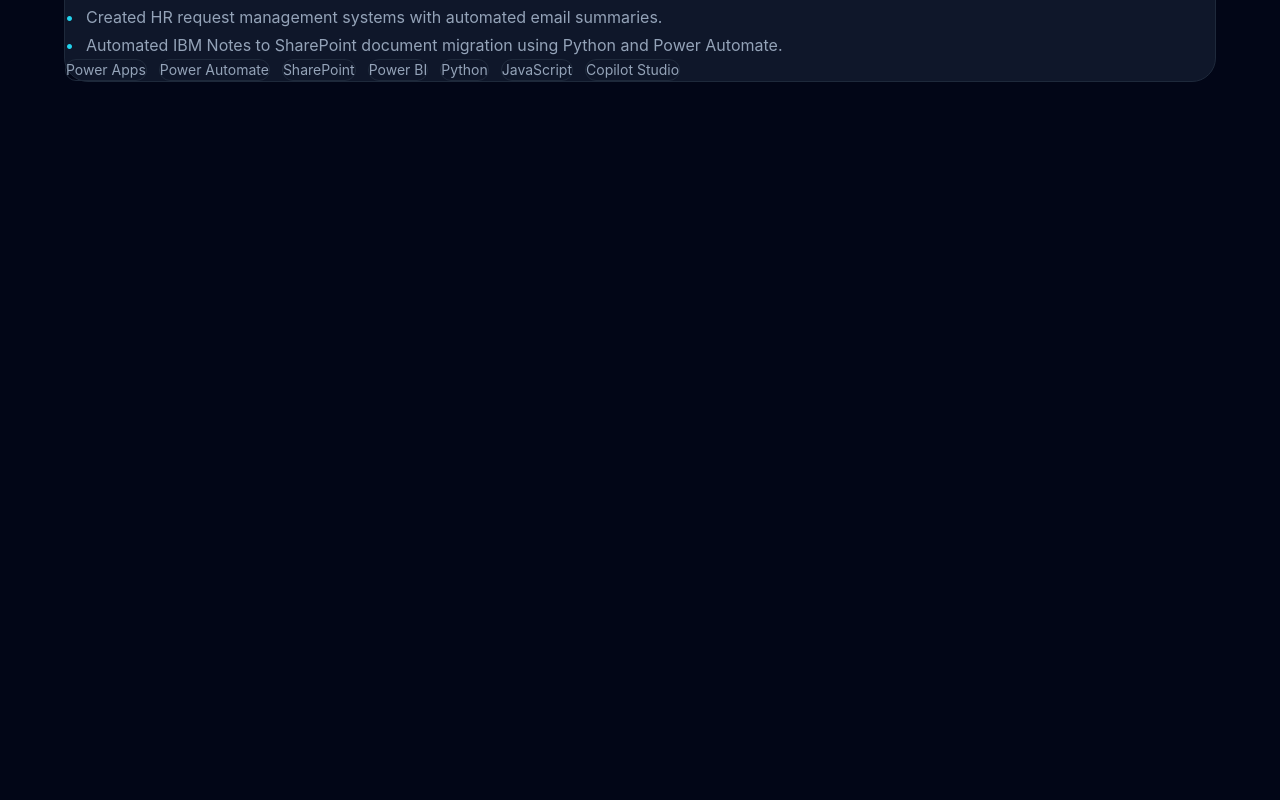
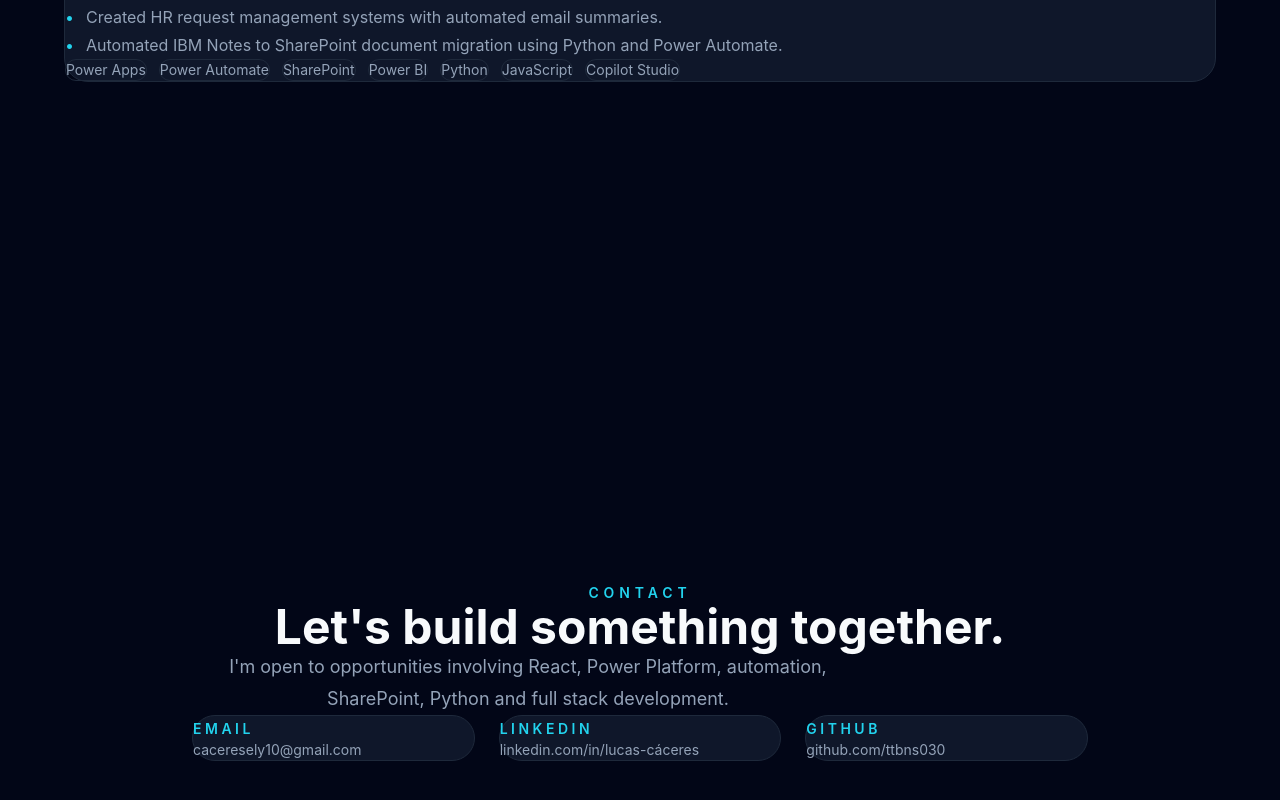
Before and after one commit to CaceresEly/Portifolio, a React (Vite) app: page / in a window 1280 px wide. Shown: the part 3728-4528 px from the top of the page. Before the commit the page ends 4000 px from the top, so only its background shows below. Built offline with nearby package versions, Linux system fonts and the light colour scheme.

Commit message:
feat: add contact section

```diff
--- a/src/app/App.tsx
+++ b/src/app/App.tsx
@@ -1,5 +1,6 @@
 import { Navbar } from '../components/layout/navbar';
 import { AboutSection } from '../components/sections/about_section';
+import { ContactSection } from '../components/sections/contact_section';
 import { ExperienceSection } from '../components/sections/experience_section';
 import { ExpertiseSection } from '../components/sections/expertise_section';
 import { HeroSection } from '../components/sections/hero_section';
@@ -16,6 +17,7 @@ function App() {
         <ExpertiseSection />
         <ProjectsSection />
         <ExperienceSection />
+        <ContactSection />
       </main>
     </>
   );
--- /dev/null
+++ b/src/components/sections/contact_section.tsx
@@ -0,0 +1,79 @@
+const contactLinks = [
+  {
+    label: 'Email',
+    value: 'caceresely10@gmail.com',
+    href: 'mailto:caceresely10@gmail.com',
+  },
+  {
+    label: 'LinkedIn',
+    value: 'linkedin.com/in/lucas-cáceres',
+    href: 'https://www.linkedin.com/in/lucas-c%C3%A1ceres-841859206/',
+  },
+  {
+    label: 'GitHub',
+    value: 'github.com/ttbns030',
+    href: 'https://github.com/ttbns030',
+  },
+];
+
+function ContactSection() {
+  return (
+    <section
+      id="contact"
+      className="flex min-h-screen items-center justify-center px-6 py-24"
+    >
+      <div className="mx-auto w-full max-w-4xl text-center">
+        <p
+          className="mb-4 text-sm font-semibold uppercase tracking-[0.35em]"
+          style={{ color: 'var(--color-primary)' }}
+        >
+          Contact
+        </p>
+
+        <h2 className="text-4xl font-bold md:text-5xl">
+          Let&apos;s build something together.
+        </h2>
+
+        <p
+          className="mx-auto mt-6 max-w-2xl text-lg leading-8"
+          style={{ color: 'var(--color-text-muted)' }}
+        >
+          I&apos;m open to opportunities involving React, Power Platform,
+          automation, SharePoint, Python and full stack development.
+        </p>
+
+        <div className="mt-12 grid gap-6 md:grid-cols-3">
+          {contactLinks.map((link) => (
+            <a
+              key={link.label}
+              href={link.href}
+              target={link.label === 'Email' ? undefined : '_blank'}
+              rel={link.label === 'Email' ? undefined : 'noreferrer'}
+              className="rounded-3xl border p-6 text-left transition hover:-translate-y-1"
+              style={{
+                background: 'var(--color-surface)',
+                borderColor: 'var(--color-border)',
+              }}
+            >
+              <span
+                className="text-sm font-semibold uppercase tracking-[0.25em]"
+                style={{ color: 'var(--color-primary)' }}
+              >
+                {link.label}
+              </span>
+
+              <p
+                className="mt-4 break-words text-sm"
+                style={{ color: 'var(--color-text-muted)' }}
+              >
+                {link.value}
+              </p>
+            </a>
+          ))}
+        </div>
+      </div>
+    </section>
+  );
+}
+
+export { ContactSection };
```
